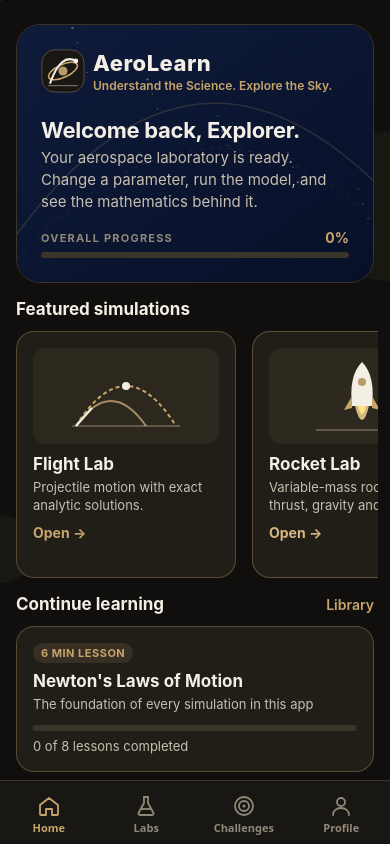
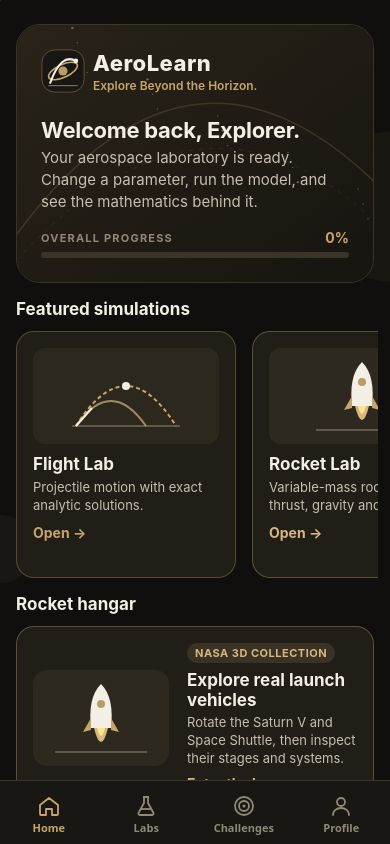
Before and after one commit to ver-dev9/AeroLearn, a React Native app: screen /Home in a window 390 px wide. Built offline with nearby package versions, Linux system fonts and the light colour scheme.

Commit message:
Replace learning library promotion with Rocket Hangar

```diff
--- a/src/screens/HomeScreen.tsx
+++ b/src/screens/HomeScreen.tsx
@@ -8,7 +8,7 @@ import { Logo } from '../components/Icons';
 import { AeroArt, ChallengeArt, FlightArt, OrbitArt, RocketArt } from '../components/Illustrations';
 import { colors, font, radius, spacing } from '../theme';
 import { useProgress, LabId } from '../store/progress';
-import { LESSONS, getLesson } from '../data/lessons';
+import { LESSONS } from '../data/lessons';
 import { CHALLENGES, dailyChallenge, TOPIC_LABEL } from '../data/challenges';
 import { BADGES } from '../data/badges';
 import { dayOfYear, relativeDate } from '../utils/format';
@@ -19,7 +19,7 @@ type Nav = NativeStackNavigationProp<RootStackParamList>;
 export const LAB_CARDS: { id: LabId | 'challenges'; route: keyof RootStackParamList | 'Challenges'; title: string; desc: string; color: string; Art: () => React.ReactElement }[] = [
   { id: 'flight', route: 'FlightLab', title: 'Flight Lab', desc: 'Projectile motion with exact analytic solutions.', color: colors.cyan, Art: FlightArt },
   { id: 'rocket', route: 'RocketLab', title: 'Rocket Lab', desc: 'Variable-mass rocket with thrust, gravity and drag.', color: colors.amber, Art: RocketArt },
-  { id: 'orbit', route: 'OrbitExplorer', title: 'Orbit Explorer', desc: 'Numerically integrated two-body orbits.', color: colors.violet, Art: OrbitArt },
+  { id: 'orbit', route: 'OrbitExplorer', title: 'Orbit Explorer', desc: 'Numerically integrated two-body orbits.', color: colors.amber, Art: OrbitArt },
   { id: 'aero', route: 'AeroLab', title: 'Aerodynamics Lab', desc: 'Lift, drag and the four forces of flight.', color: colors.green, Art: AeroArt },
   { id: 'challenges', route: 'Challenges', title: 'Aerospace Challenges', desc: 'Solve problems and see the full reasoning.', color: colors.blue, Art: ChallengeArt },
 ];
@@ -41,7 +41,6 @@ export default function HomeScreen() {
 
   const daily = dailyChallenge(dayOfYear());
   const dailyDone = state.solvedChallenges.includes(daily.id);
-  const nextLesson = (state.lastLessonId && !state.completedLessons.includes(state.lastLessonId) && getLesson(state.lastLessonId)) || LESSONS.find((l) => !state.completedLessons.includes(l.id)) || null;
   const lessonsPct = state.completedLessons.length / LESSONS.length;
   const challengesPct = state.solvedChallenges.length / CHALLENGES.length;
   const labsPct = Object.values(state.labRunCounts).filter((n) => n > 0).length / 4;
@@ -57,7 +56,7 @@ export default function HomeScreen() {
             <Logo size={44} />
             <View>
               <Text style={styles.brand}>AeroLearn</Text>
-              <Text style={styles.tagline}>Understand the Science. Explore the Sky.</Text>
+              <Text style={styles.tagline}>Explore Beyond the Horizon.</Text>
             </View>
           </Row>
           <Text style={[font.h2, { marginTop: spacing.xl }]}>Welcome back, {state.profileName}.</Text>
@@ -88,25 +87,18 @@ export default function HomeScreen() {
         ))}
       </ScrollView>
 
-      <SectionTitle title="Continue learning" action="Library" onAction={() => nav.navigate('Tabs', { screen: 'Learn' })} />
-      {nextLesson ? (
-        <Card onPress={() => nav.navigate('Lesson', { id: nextLesson.id })} accent={colors.cyan}>
-          <Badge text={`${nextLesson.minutes} MIN LESSON`} />
-          <Text style={[font.h3, { marginTop: 8 }]}>{nextLesson.title}</Text>
-          <Text style={[font.small, { marginTop: 4 }]}>{nextLesson.subtitle}</Text>
-          <View style={{ marginTop: 12 }}>
-            <ProgressBar value={lessonsPct} />
-            <Text style={[font.small, { marginTop: 6 }]}>
-              {state.completedLessons.length} of {LESSONS.length} lessons completed
-            </Text>
+      <SectionTitle title="Rocket hangar" />
+      <Card onPress={() => nav.navigate('RocketGallery')} accent={colors.amber}>
+        <Row style={{ alignItems: 'center' }}>
+          <View style={{ backgroundColor: colors.amber + '12', borderRadius: 14, padding: 8 }}><RocketArt /></View>
+          <View style={{ flex: 1, marginLeft: 10 }}>
+            <Badge text="NASA 3D COLLECTION" color={colors.amber} />
+            <Text style={[font.h3, { marginTop: 7 }]}>Explore real launch vehicles</Text>
+            <Text style={[font.small, { marginTop: 3 }]}>Rotate the Saturn V and Space Shuttle, then inspect their stages and systems.</Text>
+            <Text style={{ color: colors.amber, fontWeight: '700', marginTop: 8 }}>Enter the hangar →</Text>
           </View>
-        </Card>
-      ) : (
-        <Card>
-          <Text style={font.h3}>Library complete</Text>
-          <Text style={font.small}>You have finished all {LESSONS.length} lessons. Revisit any topic from the Learn tab.</Text>
-        </Card>
-      )}
+        </Row>
+      </Card>
 
       <SectionTitle title="Daily challenge" />
       <Card onPress={() => nav.navigate('Challenge', { id: daily.id })} accent={colors.violet}>
@@ -121,7 +113,7 @@ export default function HomeScreen() {
         <Text style={{ color: colors.violet, fontWeight: '700', marginTop: 10 }}>{dailyDone ? 'Review solution →' : 'Take your time and solve it →'}</Text>
       </Card>
 
-      <SectionTitle title="Learning progress" action="Profile" onAction={() => nav.navigate('Tabs', { screen: 'Profile' })} />
+      <SectionTitle title="Mission progress" action="Profile" onAction={() => nav.navigate('Tabs', { screen: 'Profile' })} />
       <Card>
         <ProgressRow label="Lessons" value={lessonsPct} text={`${state.completedLessons.length}/${LESSONS.length}`} color={colors.cyan} />
         <ProgressRow label="Challenges solved" value={challengesPct} text={`${state.solvedChallenges.length}/${CHALLENGES.length}`} color={colors.violet} />
@@ -173,13 +165,13 @@ function HeroBackdrop() {
       <Svg width="100%" height="100%" viewBox="0 0 360 260" preserveAspectRatio="xMidYMid slice">
         <Defs>
           <LinearGradient id="hero" x1="0" y1="0" x2="1" y2="1">
-            <Stop offset="0" stopColor="#0E1B3A" />
-            <Stop offset="1" stopColor="#081028" />
+            <Stop offset="0" stopColor="#292319" />
+            <Stop offset="1" stopColor="#171510" />
           </LinearGradient>
         </Defs>
         <Rect x={0} y={0} width={360} height={260} fill="url(#hero)" />
         <Path d="M-20 240 Q 180 -60 400 200" stroke={colors.cyan} strokeOpacity={0.18} strokeWidth={1.5} fill="none" />
-        <Path d="M-20 260 Q 200 0 400 240" stroke={colors.blue} strokeOpacity={0.14} strokeWidth={1} fill="none" strokeDasharray="4,6" />
+        <Path d="M-20 260 Q 200 0 400 240" stroke={colors.amber} strokeOpacity={0.10} strokeWidth={1} fill="none" strokeDasharray="4,6" />
         {[...Array(18)].map((_, i) => (
           <Circle key={i} cx={(i * 71) % 360} cy={(i * 37 + 11) % 200} r={i % 4 === 0 ? 1.2 : 0.7} fill="#fff" opacity={0.3} />
         ))}
```
